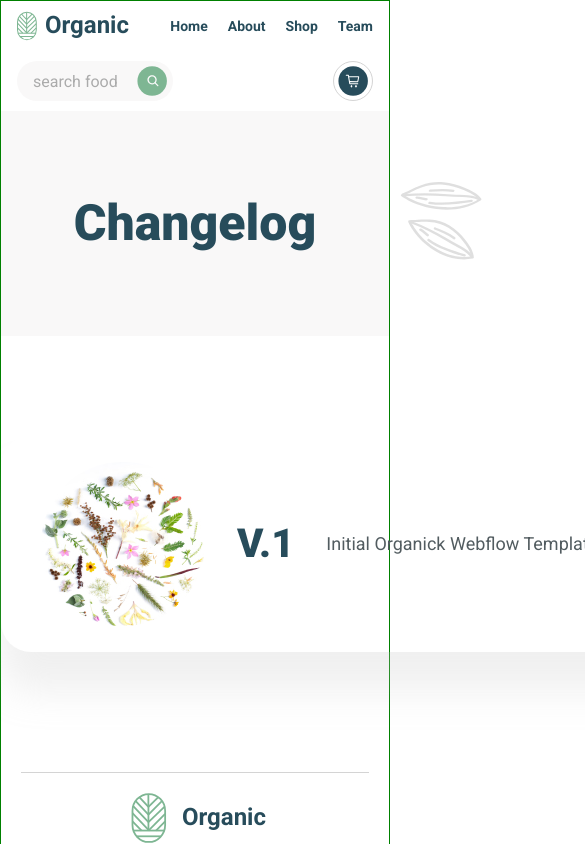
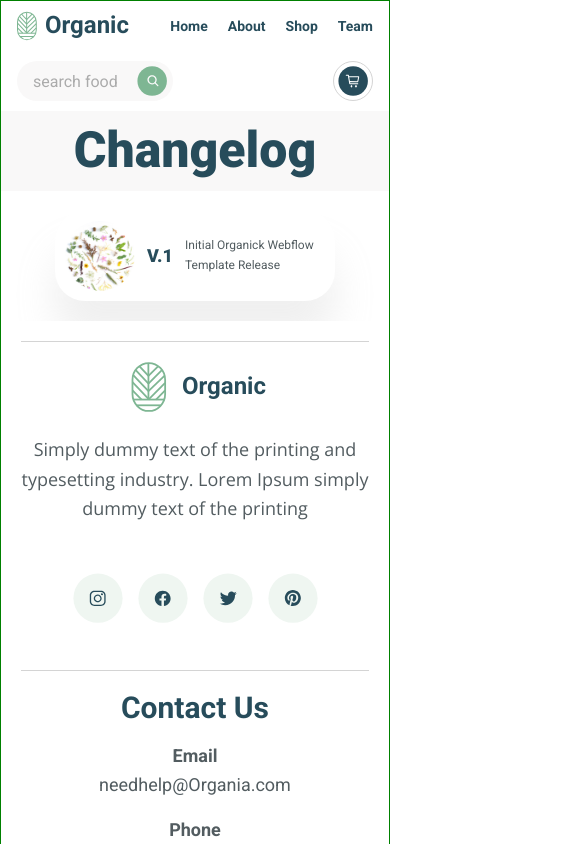
Before and after one commit to Vlad32032/organic-food, a React (Create React App) app: page /organic-food/changelog in a window 390 px wide. Shown: the top 844 px of the page, 585 px wide, since content can reach past the window. Built offline with nearby package versions, Linux system fonts and the light colour scheme.

Commit message:
added adaptive for ChangelogPage

```diff
--- a/src/pages/utilityPages/ChangelogPage/ChangelogPage.module.scss
+++ b/src/pages/utilityPages/ChangelogPage/ChangelogPage.module.scss
@@ -3,6 +3,10 @@
 .changelog {
     padding-bottom: 100px;
     background-color: $main-bg-color;
+
+    @media (max-width: 800px) {
+        padding-bottom: 20px;
+    }
 
     .logo {
         display: flex;
@@ -15,8 +19,24 @@
 
         background-color: $second-bg-color;
 
+        @media (max-width: 1400px) {
+            height: 80px;
+        }
+
         &SVG {
             position: absolute;
+
+            @media (max-width: 1919px) {
+                width: 100%;
+
+                svg {
+                    width: 100%;
+
+                    @media (max-width: 1400px) {
+                        display: none;
+                    }
+                }
+            }
         }
     }
 
@@ -39,13 +59,30 @@
         border-radius: 30px;
         box-shadow: 0 39px 37px 0 rgba(195, 195, 195, 0.25);
 
+        @media (max-width: 800px) {
+            width: 280px;
+            height: 90px;
+
+            padding: 0 10px;
+            margin-top: 20px;
+        }
+
         img {
             border-radius: 50%;
+
+            @media (max-width: 800px) {
+                width: 70px;
+                height: 70px;
+            }
         }
 
         h3 {
             font-weight: 800;
             font-size: 40px;
+
+            @media (max-width: 800px) {
+                font-size: 18px;
+            }
         }
 
         span {
@@ -54,6 +91,12 @@
             line-height: 165%;
 
             color: $second-text-color;
+
+            @media (max-width: 800px) {
+                max-width: 140px;
+
+                font-size: 12px;
+            }
         }
     }
 }
```
